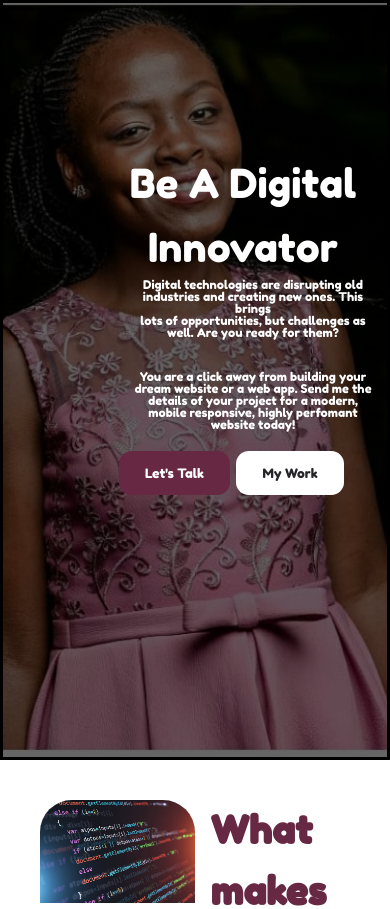
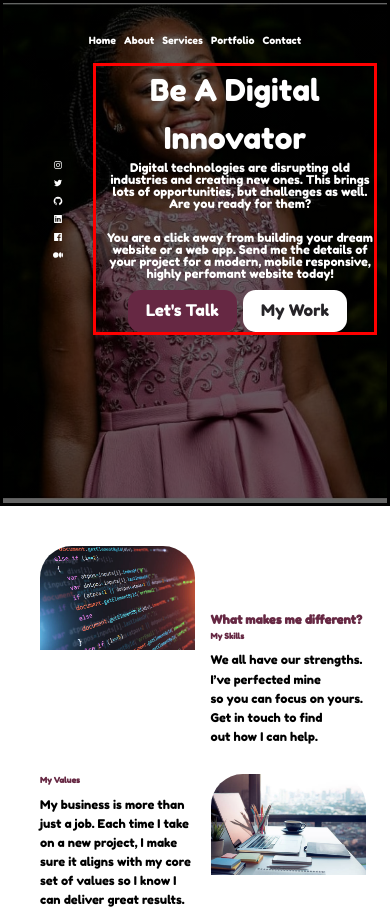
Before and after one commit to sylvia-boyani/me, a React (Create React App) app: page / in a window 390 px wide. Shown: the top 909 px of the page. Built offline with nearby package versions, Linux system fonts and the light colour scheme.

Commit message:
add FAQs section

```diff
--- a/package.json
+++ b/package.json
@@ -10,6 +10,7 @@
     "react-dom": "^18.2.0",
     "react-icons": "^4.7.1",
     "react-scripts": "5.0.1",
+    "styled-components": "^5.3.6",
     "web-vitals": "^2.1.4"
   },
   "scripts": {
--- a/src/components/AboutMe.css
+++ b/src/components/AboutMe.css
@@ -7,7 +7,7 @@
 }
 
 .about-content h1{
-    margin-bottom: 2rem;
+    margin-bottom: 0;
     color: #662843;
 }
 
@@ -19,6 +19,58 @@
     border: 100px;
 }
 .about-content h3{
-    margin-bottom: 3rem;
+    margin-bottom: 0.5rem;
     color: #662843;
 }
+
+/* Media Queries for tablets */
+@media screen and (max-width: 1024px){
+    .about-content h1{
+        margin-bottom: 0;
+        color: #662843;
+    }
+
+    .about-img{
+        border-radius: 2rem;
+        overflow: hidden;
+        object-fit: cover;
+        transition: var(--transition);
+        border: 100px;
+    }
+    .about-content h3{
+        margin-bottom: 0.5rem;
+        color: #662843;
+    }
+
+}
+
+
+/* Media Queries for tablets */
+@media screen and (max-width: 600px){
+body{
+    padding: 0;
+}
+
+    .me{
+        width: 100%;
+        width: var(--container-width-sm);
+    }
+    .about-content p{
+        margin-bottom: 0;
+        font-size: 12px;
+    }
+
+    .about-content h1{
+        margin-top: 4rem;
+        margin-bottom: 0;
+        font-size: 12px;
+
+    }
+
+    .about-content h3{
+        margin-bottom: 0.5rem;
+        font-size: 8px;
+
+    }
+
+}
--- a/src/index.css
+++ b/src/index.css
@@ -73,8 +73,9 @@ section h2{
 
 section > p {
   text-align: center;
-  margin: 0.5rem aut, 4rem;
+  margin: 0.5rem auto, 4rem;
   width: 40%;
+
 }
 
 a{
@@ -145,13 +146,13 @@ cursor: pointer;
 }
 
 /* Media queries (tablets) */
-@media screen and (max-width: 1024px) {
+@media all and (max-width: 1024px) {
   body{
     font-size: 1rem;
   }
 
   .container{
-    width: var(--container-width-md);
+    width: 100%;
   }
 
   section{
@@ -170,9 +171,14 @@ cursor: pointer;
 }
 
 /* media queries (phones) */
-@media screen and (max-width: 600px){
+@media all and (max-width: 600px){
+  body{
+    overflow-x: hidden;
+    max-width: 100%;
+  }
+
   h1{
-    font-size:2.4rem;
+    font-size: 2rem;
   }
 
   h2{
@@ -188,10 +194,11 @@ cursor: pointer;
   }
 
   .btn{
-    padding: 0.6rem 1.5rem;
+    padding: 0.4rem 1rem;
   }
 
   section > p{
-    width: var(--container-width-md);
+    width: 100%
   }
+
 }
--- a/src/sections/faqs/Faqs.jsx
+++ b/src/sections/faqs/Faqs.jsx
@@ -1,10 +1,81 @@
-import React from 'react'
+import { useState } from 'react'
 import './faqs.css'
+import Data from './data'
+import styled from 'styled-components'
+import { IconContext } from 'react-icons'
+import { FiPlus, FiMinus } from 'react-icons/fi'
 
-function Faqs() {
+
+const AccordionSection = styled.div``;
+
+const Container = styled.div``;
+
+const wrap = styled.div`
+// background: #7a7a7a;
+// color: white;
+// display: flex;
+// justify-content: space-between;
+// akign-items: center;
+// cursor: pointer;
+
+// h1{
+//   padding: 2rem;
+//   font-size: 2rem;
+ }`
+
+const Dropdown = styled.div`
+background: #7a7a7a;
+width: 100%;
+height: 100px;
+display: flex;
+flex-direction: column;
+justify-content: center;
+align-items: center;
+
+p{
+  font-size; 2rem;
+}`;
+
+
+const Accordion = () => {
+  const [clicked, setClicked] = useState(false)
+
+  const toggle = index => {
+    if (clicked === index) {
+      //if clicked question already active, then close it
+      return setClicked(null)
+    }
+    setClicked(index)
+  }
   return (
-    <section id='faqs'><h2>FAQs</h2></section>
+    <IconContext.Provider value={{
+      color: '#662843',
+      size: '25px'
+    }}>
+      <AccordionSection>
+        <h1>FAQs</h1>
+        <Container>
+          {Data.map((item, index) => {
+            return (
+              <>
+                <wrap onClick={() => toggle(index)} key={index}>
+                  <h1>{item.question}</h1>
+                  <span>{clicked === index ? <FiMinus /> : <FiPlus />}</span>
+                </wrap>
+
+                 {clicked === index ? (
+                  <Dropdown>
+                     <p className='dp'>{item.answer}</p>
+                  </Dropdown>
+                 ) : null}
+              </>
+            );
+          })}
+        </Container>
+      </AccordionSection>
+    </IconContext.Provider>
   )
 }
 
-export default Faqs
+
+export default Accordion;
--- /dev/null
+++ b/src/sections/faqs/data.js
@@ -0,0 +1,33 @@
+ const Data = [
+    {
+        question: 'what do you need to start working on my project?',
+        answer: 'It mostly depends on the type the project. But in general you need a fair idea of what you want, then we can take it from there. '
+    },
+
+    {
+        question: 'How long will my project take to complete?',
+        answer: 'This depends on the complexity of  the project, your availability and your payment. Once you have this sorted out, I will give you a completion date.'
+    },
+
+    {
+        question: 'Is hosting the domain registration inclusive in your pricing?',
+        answer: 'No. Hosting and domain is taken care of separately. You can pay it on your own if you know how to.'
+    },
+
+    {
+        question: 'How much do you charge for an average website?',
+        answer: 'This also depends on the type of project. But my prices are affordable so you are in good hands.'
+    },
+
+    {
+        question: 'What is your payment plan?',
+        answer: 'Payment is divided into 3. An initial 30% upfront payment to get me started once and all the details of the project is set, 40% once the preject is completed and 30% once the project is delivered'
+    },
+
+    {
+        question: 'what if the project does not turn out good?',
+        answer: 'You will be a part of the process from the start. You will know how the whole project is going until the end. And I will make sure to give you the best. '
+    },
+]
+
+export default Data;
--- a/src/sections/faqs/faqs.css
+++ b/src/sections/faqs/faqs.css
@@ -0,0 +1,65 @@
+AccordionSection {
+display: flex;
+flex-direction: column;
+align-items: center;
+justify-content: center;
+position: relative;
+height: 100vh;
+background: transparent;
+margin: auto;
+}
+
+AccordionSection h1{
+    padding: 0.7rem;
+    font-size: 1rem;
+    margin-left: 1rem;
+}
+
+Container{
+position: absolute;
+top: 60px;
+box-shadow: 2px 10px 35px 1px rgba(153, 153, 153, 0.3);
+
+}
+
+wrap {
+background: #7a7a7a;
+color: #662843;
+display: flex;
+justify-content: space-between;
+align-items: center;
+cursor: pointer;
+margin: auto;
+box-shadow: 2px 10px 35px 1px rgba(153, 153, 153, 0.3);
+margin: auto;
+}
+
+wrap h1{
+  padding: 2rem;
+  font-size: 1rem;
+  color: #662843;
+}
+
+wrap span {
+  margin-right: 1.5rem;
+}
+
+Dropdown{
+background: #7a7a7a;
+width: 100%;
+height: 100px;
+display: flex;
+flex-direction: column;
+justify-content: center;
+align-items: center;
+}
+
+.dp{
+  padding: 1.5rem;
+  font-size: 1rem;
+  margin-left: 1rem;
+}
+
+/* h1{
+  color: #662843;
+} */
--- a/src/sections/header/Home.css
+++ b/src/sections/header/Home.css
@@ -3,7 +3,7 @@
     color: white;
     border: solid black;
     padding: 20px;
-    height: 90vh;
+    height: 120vh;
     background-image: linear-gradient(rgba(0, 0, 0, 0.60), rgba(0, 0, 0, 0.60)), url(../../assets/mwah.jpeg);
     background-repeat: no-repeat;
     background-size: cover;
@@ -14,14 +14,15 @@
 }
 
 .content{
-    margin-top: 8rem;
-    /* border: solid red; */
-    margin-left: 6rem;
+    margin-top: 10rem;
+    border: solid red;
+    margin-left: 5rem;
 }
 
 .content h1{
     font-weight: bold;
     font-size: 40px;
+
 }
 
 .content p{
@@ -35,7 +36,6 @@
     gap: 1.2rem;
     margin-top: 25px;
     margin-left: 12rem;
-
 }
 
 .header__socials{
@@ -43,7 +43,7 @@
     left: 0;
     bottom: 0;
     margin-left: 50px;
-    margin-bottom: 10rem;
+    margin-bottom: 1rem;
     display: flex;
     flex-direction: column;
     gap: 1.5rem;
@@ -60,56 +60,82 @@
 }
 
 .header__socials a:hover{
-    /* background: var(--color-primary); */
     color: #662843;
     transform: translateX(-0.5rem);
     border-radius: 20%;
 }
 
 /* Media Queries Tablets and Phones */
-@media screen and (max-width: 1024px){
-    header {
-        margin-top: 50px;
+@media all and (max-width: 1440px){
+    .header {
+        /* margin-top: 50px; */
         height: 100vh;
         text-align: center;
         color: white;
         border: solid black;
         padding: 10px;
-        height: 45vh;
+
     }
 
-    content{
+    .content{
         margin-top: 50px;
+    }
+
+    .header__socials{
+        position: absolute;
+        left: 0;
+        top: 0;
+        bottom: 0;
+        margin-left: 50px;
+        margin-bottom: 0.1rem;
+        margin-top: 40px;
+        gap: 1rem;
     }
 }
 
 
-@media screen and (max-width: 600px){
+@media all and (max-width: 600px){
+    .header{
+    height: 60vh;
+    margin-top: 0%;
+    margin-bottom: auto;
+    max-width: fit-content;
+    }
+
     .content p{
         width: 100%;
         font-size: 12px;
         line-height: 12px;
-        margin-bottom: 20px;
-        margin-left: 10px;
+        margin-bottom: 10px;
+        margin-top: 0;
+        margin-left: 5px;
         align-items: center;
 
     }
     .content h1{
         font-weight:100;
-        font-size: 40px;
+        font-size: 30px;
     }
 
     .header__cta{
         gap: 1rem;
-        font-size: small;
         display: flex;
         align-items: center;
         gap: 0.4rem;
-        margin-top: 0;
-        margin-left: 0;
+        margin-top: 10px;
+        margin-left: 2rem;
+    }
+
+    .header__socials a{
+        width: 1rem;
+        font-size: 10px;
     }
 
     .header__socials{
-        display: none;
+        margin-left: 50px;
+        margin-bottom: 5rem;
+        margin-top: 10rem;
+        gap: 0.5rem;
+        top: 0;
     }
 }
--- a/src/sections/nav/Navbar.jsx
+++ b/src/sections/nav/Navbar.jsx
@@ -1,28 +1,19 @@
 import React from 'react'
 import './navbar.css'
 import data from './data.js'
-import {IoIosColorPalette} from 'react-icons/io'
 
 function Navbar() {
   return (
     <nav>
       <div id='container nav__container'>
-      <a href='' className='nav__logo'>
-        {/* <h4>Boyani</h4> */}
-      </a>
-
         <ul id='nav__menu'>
 
           {
             data.map(item => <li key={item.id}><a href={item.link}>{item.title}
             </a></li>)
           }
-        <button id='theme__icon'><IoIosColorPalette/></button>
         </ul>
-
-
       </div>
-
     </nav>
   )
 }
--- a/src/sections/nav/navbar.css
+++ b/src/sections/nav/navbar.css
@@ -1,4 +1,4 @@
-nav{
+nav {
     width: 100vw;
     height: 5rem;
     display: grid;
@@ -8,45 +8,31 @@ nav{
     top: 0;
     left: 0;
     z-index: 9;
-    /* box-shadow: 0 1rem 1.5rem hsla(var(--primary-hue),
-    68%, 42%, 20%); */
     transition: var(--transition);
 }
 
-.nav__container{
+.nav__container {
     display: flex;
     justify-content: space-between;
-    align-items:flex-end;
+    align-items: flex-end;
 }
 
- #nav__logo{
-    display: none;
-    width: 2.5rem;
-    height: 2.5rem;
-    border-radius: 50%;
-    overflow: hidden;
-}
-
-#nav__menu{
+#nav__menu {
     display: flex;
     gap: 3.5rem;
 }
 
-#theme__icon{
-    background: transparent;
-    color: white;
-    font-size: 2rem;
-    cursor: pointer;
-}
-
-a{
+a {
     color: white;
 }
 
 /* hide nav menu on tablets and phones */
 
-@media screen and (max-width: 600px) {
-    #nav__menu{
-      display: none;
+@media all and (max-width: 600px) {
+    #nav__menu {
+        /* display: none; */
+        font-size: 10px;
+        gap: 0.5rem;
     }
+
 }
```
Also changed, not shown: src/components/AboutMe.jsx (+4 -5 lines), src/sections/floating nav/FloatingNav.jsx (deleted, +0 -10 lines), src/sections/floating nav/floatingNav.css (deleted), 1 other file (tests, documents, lock files or other folders). Lines whose indentation alone changed are shown as unchanged.
